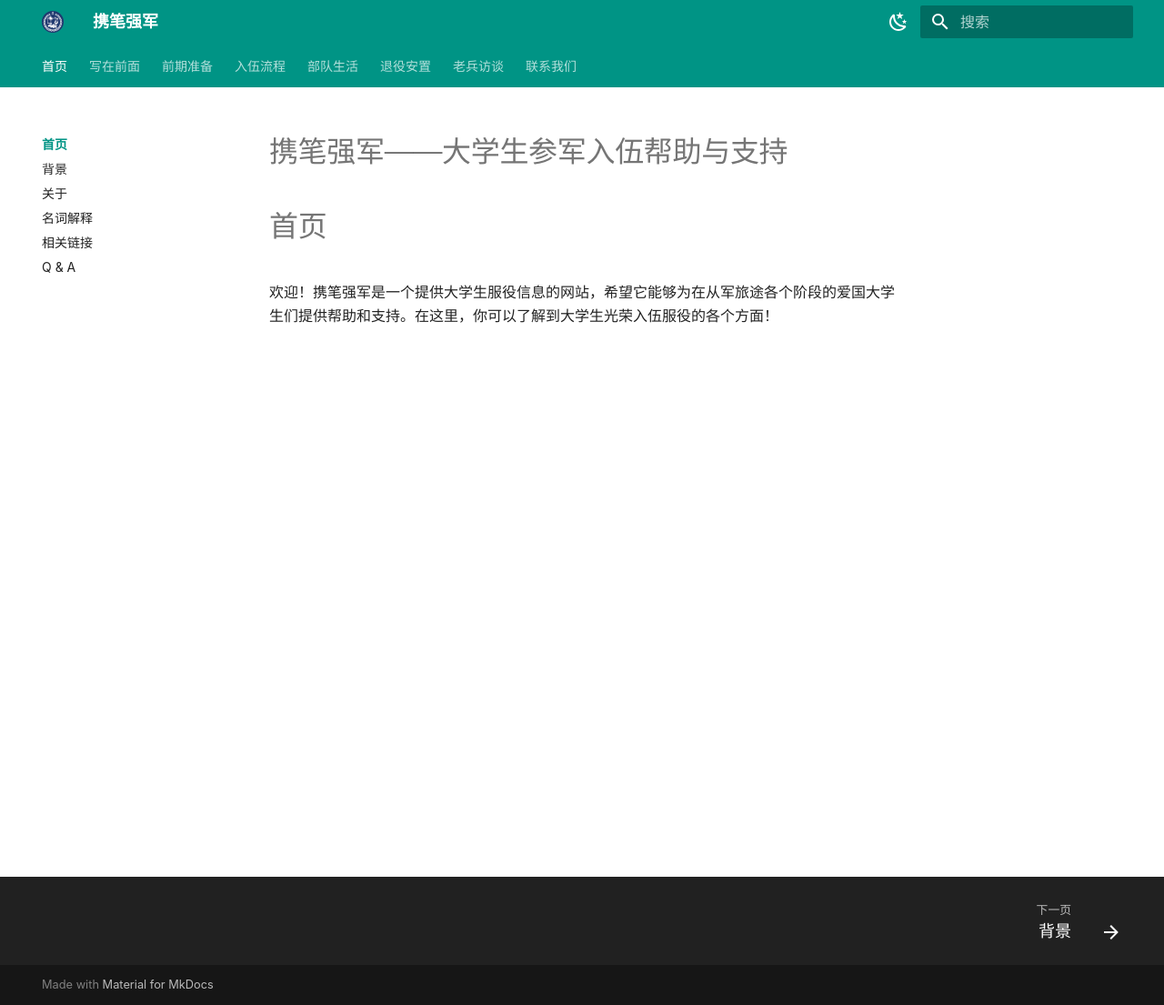
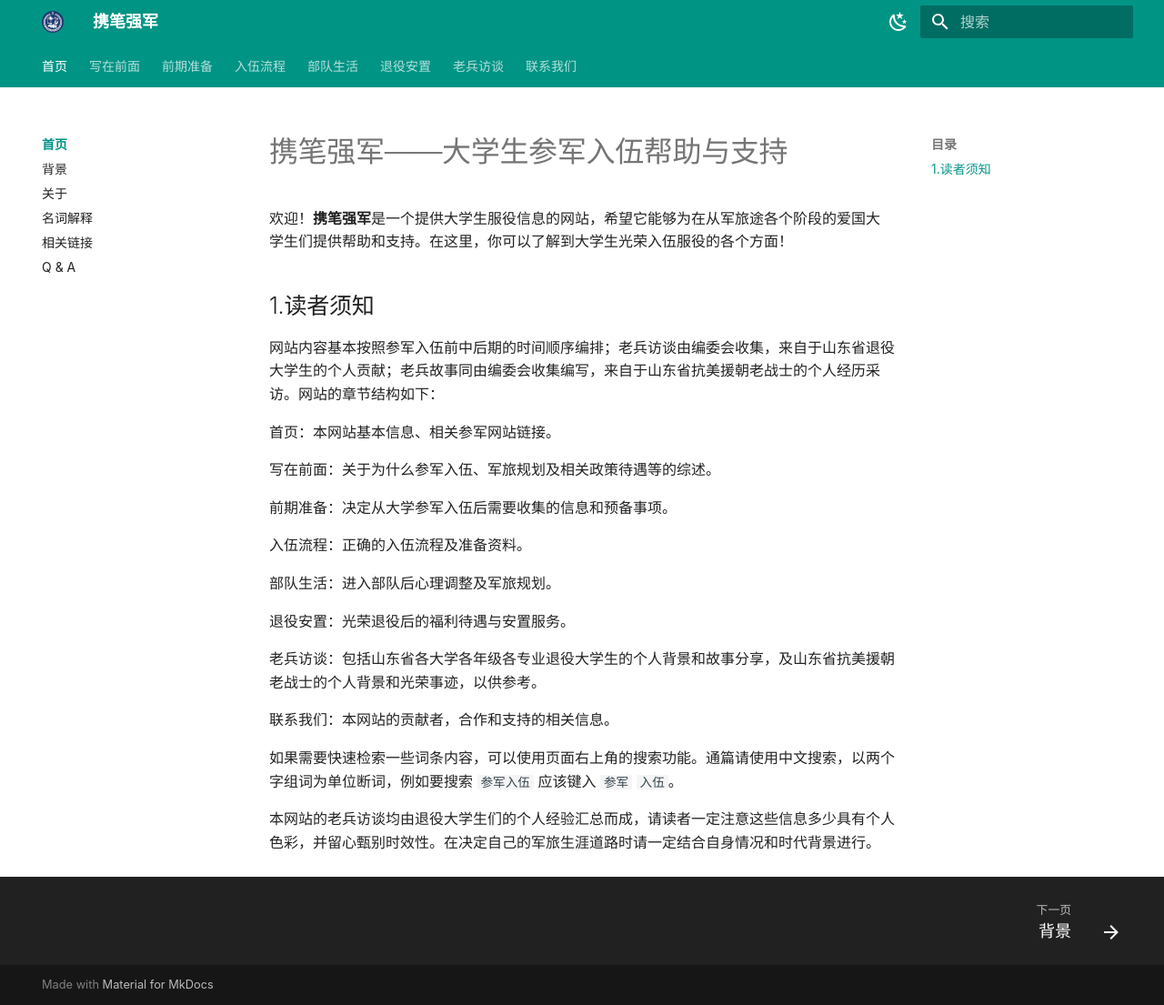
Before and after one commit to xbqj/xbqj.github.io, an MkDocs documentation site: the page built from docs/index.md, in a window 1280 px wide and 1105 px high. Shown: the whole window at 91% size. Built offline with MkDocs 1.6.1 and Material for MkDocs 9.7.7, drawn with Linux system fonts in a browser that asks for light colours; some web fonts are replaced.

Commit message:
更新了首页信息
中间站内导航及第二部分贡献，需要鲨鲨来填补

```diff
--- a/docs/index.md
+++ b/docs/index.md
@@ -1,8 +1,36 @@
 # 携笔强军——大学生参军入伍帮助与支持
 
-# 首页
+欢迎！**携笔强军**是一个提供大学生服役信息的网站，希望它能够为在从军旅途各个阶段的爱国大学生们提供帮助和支持。在这里，你可以了解到大学生光荣入伍服役的各个方面！
 
-欢迎！携笔强军是一个提供大学生服役信息的网站，希望它能够为在从军旅途各个阶段的爱国大学生们提供帮助和支持。在这里，你可以了解到大学生光荣入伍服役的各个方面！
+## 1.读者须知
+
+网站内容基本按照参军入伍前中后期的时间顺序编排；老兵访谈由编委会收集，来自于山东省退役大学生的个人贡献；老兵故事同由编委会收集编写，来自于山东省抗美援朝老战士的个人经历采访。网站的章节结构如下：
+
+首页：本网站基本信息、相关参军网站链接。
+
+写在前面：关于为什么参军入伍、军旅规划及相关政策待遇等的综述。
+
+前期准备：决定从大学参军入伍后需要收集的信息和预备事项。
+
+入伍流程：正确的入伍流程及准备资料。
+
+部队生活：进入部队后心理调整及军旅规划。
+
+退役安置：光荣退役后的福利待遇与安置服务。
+
+老兵访谈：包括山东省各大学各年级各专业退役大学生的个人背景和故事分享，及山东省抗美援朝老战士的个人背景和光荣事迹，以供参考。
+
+联系我们：本网站的贡献者，合作和支持的相关信息。
+
+<!--站内导航
+
+（PC端）可以通过点击页面页眉位置的横向导航条前往不同的章节。章节内部有若干主题的帖子，选择你感兴趣的浏览即可，可以通过页面右侧的目录栏快速定位到页面指定位置。
+
+（移动端）可以通过页面左上角的导航栏按钮         再点击一次       以回到主菜单，前往不同的章节。可以通过页面左上角导航栏按钮         + 页面标题右侧的目录按钮        浏览目录快速定位到页面指定位置。-->
+
+如果需要快速检索一些词条内容，可以使用页面右上角的搜索功能。通篇请使用中文搜索，以两个字组词为单位断词，例如要搜索 `参军入伍` 应该键入 `参军` `入伍`。
+
+本网站的老兵访谈均由退役大学生们的个人经验汇总而成，请读者一定注意这些信息多少具有个人色彩，并留心甄别时效性。在决定自己的军旅生涯道路时请一定结合自身情况和时代背景进行。
 
 <!-- ## 1. 为什么要参军入伍？
 
```
